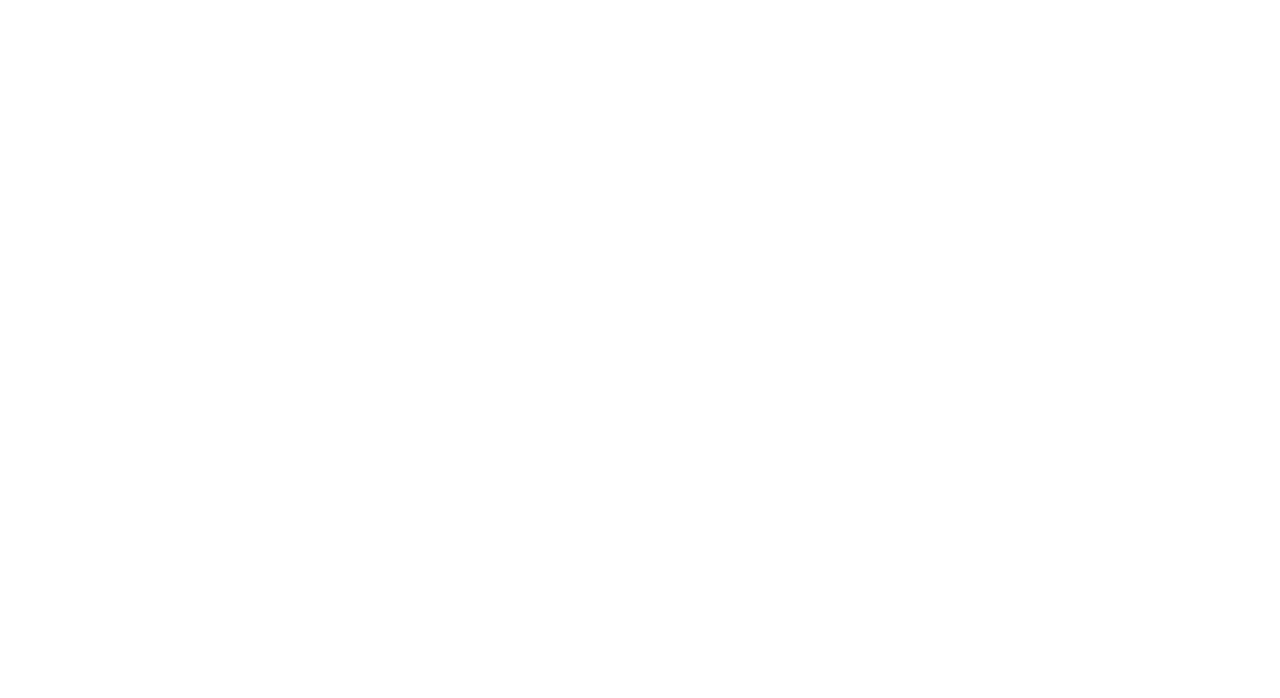
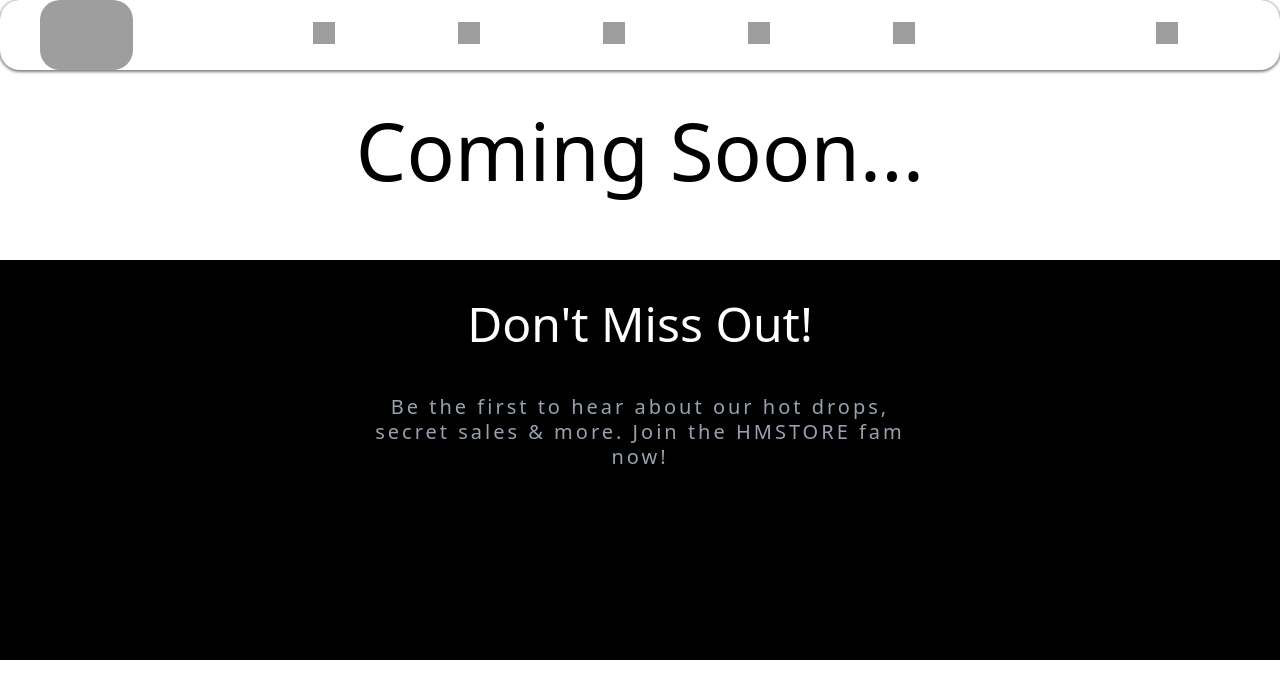
Before and after one commit to harisawann/Projects, a React (Vite) app: page /cart in a window 1280 px wide. Before the commit this address had no page. Shown: the top 698 px of the page. Built offline with nearby package versions, Linux system fonts and the light colour scheme; grey boxes are pictures that could not be loaded.

Commit message:
Modifying

```diff
--- a/src/App.jsx
+++ b/src/App.jsx
@@ -8,6 +8,7 @@
 import Buy from "./Buy";
 import Contact from "./Contact"
 import Slide from "./Slide";
+import Cart from "./Cart"
 import { useEffect, useState } from "react";
 
 function App() {
@@ -33,6 +34,7 @@
         <Route path="/about" element={<><Menu /><About /><Footer /></>} />
         <Route path="/contact" element={<><Menu /><Contact /><Footer /></>} />
         <Route path="/help" element={<><Menu /><Help /><Footer /></>} />
+        <Route path="/cart" element={<><Menu /><Cart /><Footer /></>} />
         <Route path="/buy" element={<><Menu /><Buy /><Footer /></>} />
       </Routes>
     </>
--- /dev/null
+++ b/src/Cart.jsx
@@ -0,0 +1,10 @@
+const Cart = ()=>
+{
+    return(
+        <div>
+            <div className="text-[60px] lg:text-[80px] mt-[90px] mb-[50px] text-center font-sans" >Coming Soon...</div>
+        </div>
+    )
+}
+
+export default Cart
```
